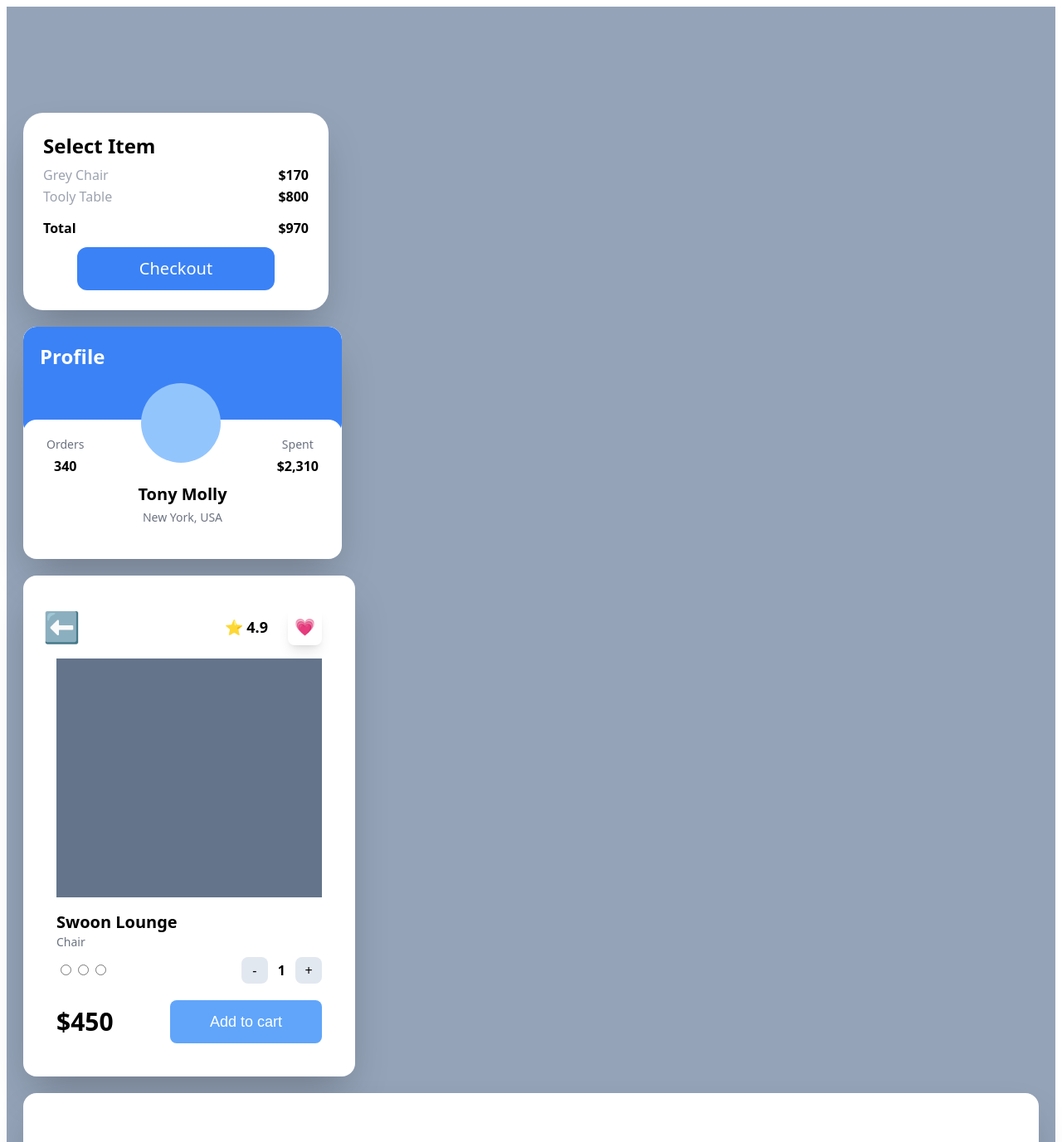
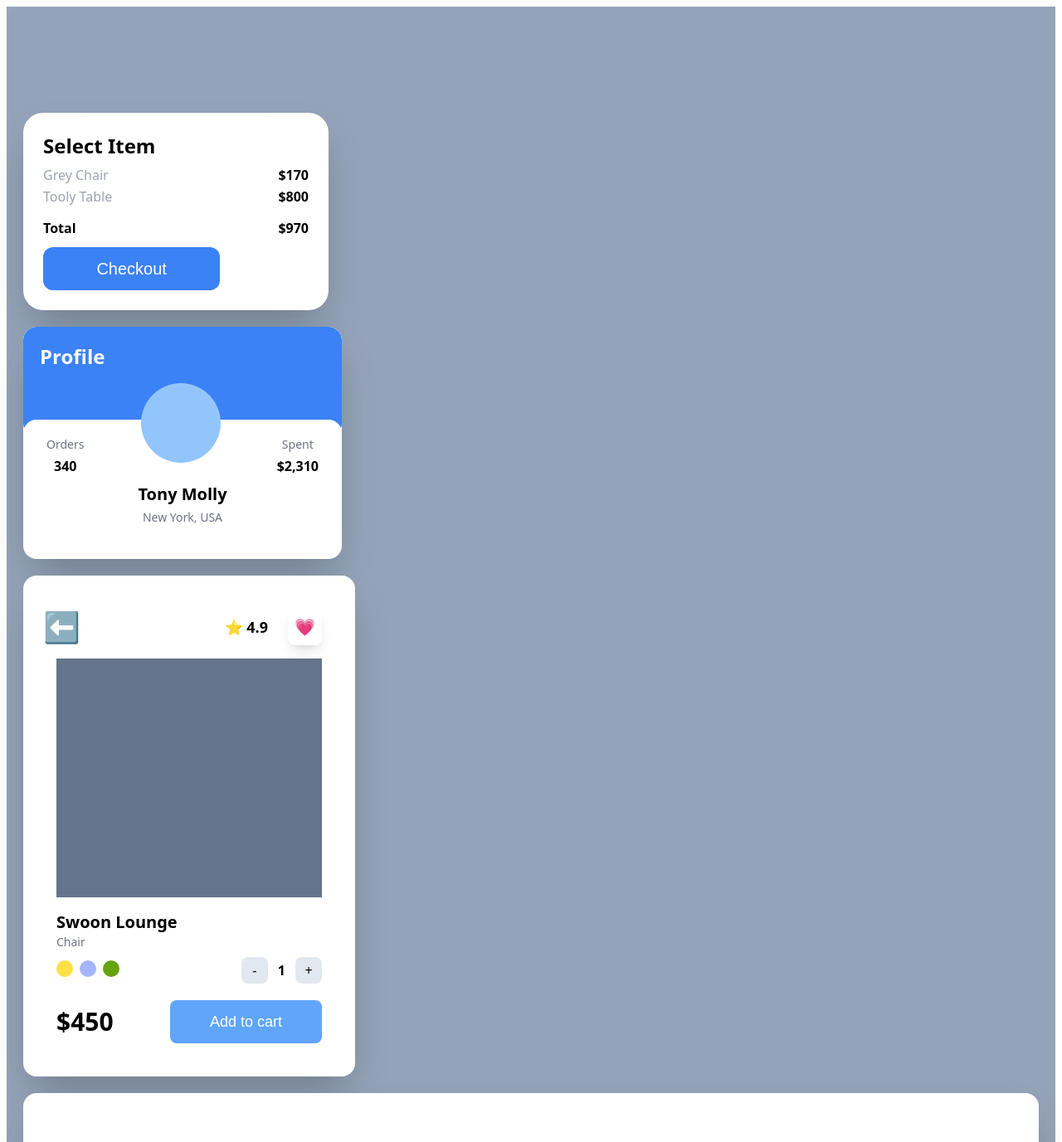
Before and after one commit to joooonis/carrot-market, a Next.js app: page / in a window 1280 px wide. Shown: the top 1377 px of the page at 83% size. Built offline with nearby package versions, Linux system fonts and the light colour scheme.

Commit message:
design : modifiers hover:bg-pink-300 과 같이 의사 클래스(pseudo-class)를 작성할 수 있습니다. 이를 modifier라고 합니다.

```diff
--- a/pages/index.tsx
+++ b/pages/index.tsx
@@ -17,9 +17,9 @@ const Home: NextPage = () => {
           <span className="font-semibold">Total</span>
           <span className="font-semibold">$970</span>
         </div>
-        <div className="bg-blue-500 text-white text-xl p-3 text-center rounded-xl w-2/3 mx-auto mt-3">
+        <button className="border-none bg-blue-500 text-white text-xl p-3 text-center rounded-xl w-2/3 mx-auto mt-3 hover:bg-violet-600 active:bg-pink-300 focus:text-cyan-800">
           Checkout
-        </div>
+        </button>
       </div>
       <div className="bg-white rounded-2xl shadow-2xl overflow-hidden max-w-sm">
         <div className="bg-blue-500 text-white font-semibold text-2xl p-5 pb-20 rounded-2xl ">
@@ -57,10 +57,10 @@ const Home: NextPage = () => {
           <div className="text-sm text-gray-500">Chair</div>
         </div>
         <div className="flex justify-between items-center mt-2 mb-5">
-          <div className="">
-            <input type="radio" />
-            <input type="radio" />
-            <input type="radio" />
+          <div className="space-x-2">
+            <button className="bg-yellow-300 rounded-full border-none w-5 h-5"></button>
+            <button className="bg-indigo-300 rounded-full border-none w-5 h-5"></button>
+            <button className="bg-lime-600 rounded-full border-none w-5 h-5"></button>
           </div>
           <div className="flex space-x-3 justify-between items-center">
             <div className="flex justify-center items-center bg-slate-200 aspect-square w-8 rounded-lg">
```
